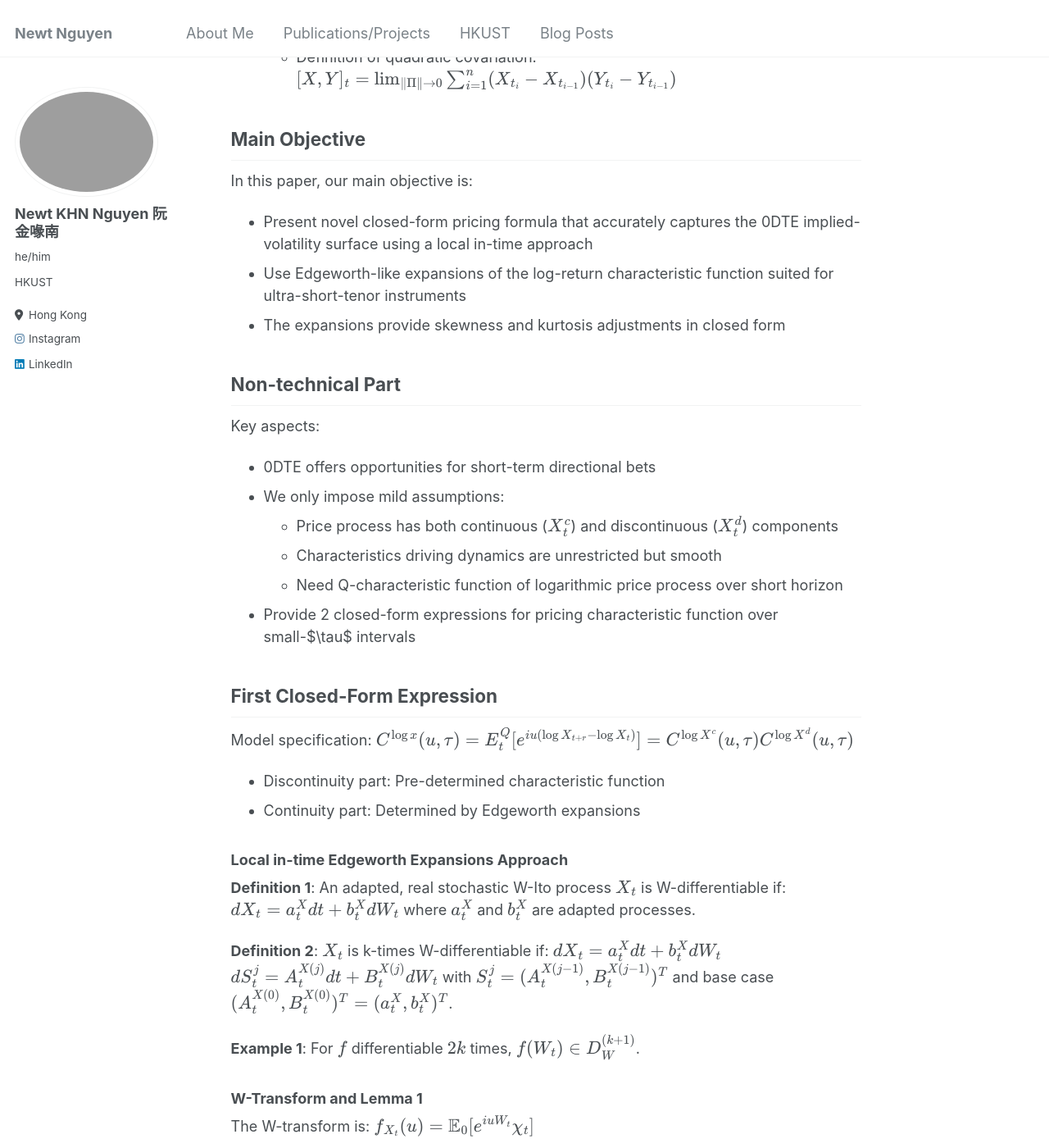
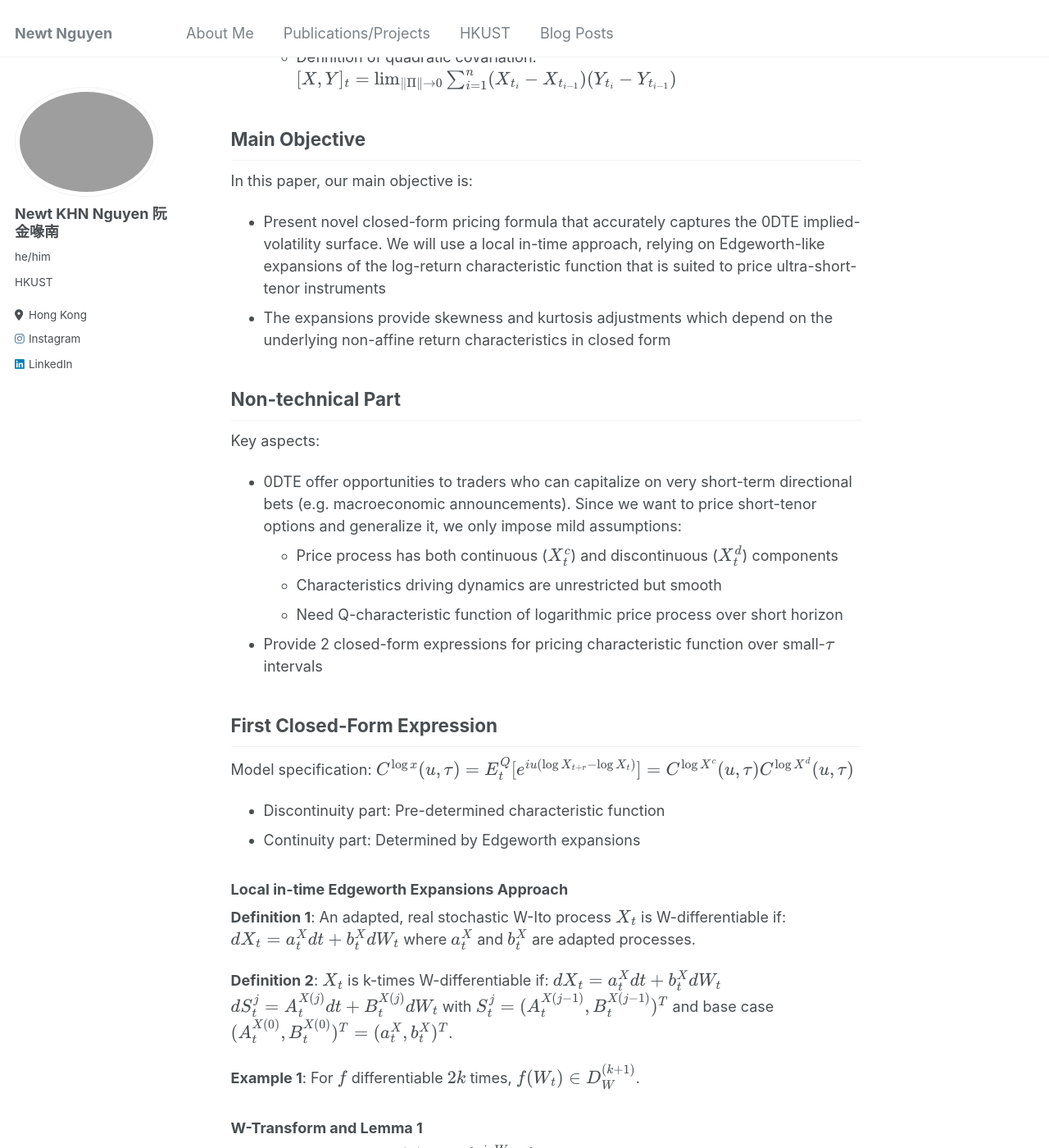
Before and after one commit to newtdes/newtdes.github.io, a Jekyll site: the page built from _posts/2025-04-03-blog-post-2.md, in a window 1280 px wide and 1400 px high, scrolled down 680 px. Shown: the whole window at 82% size. Built offline with Jekyll 4.4.1, drawn with Linux system fonts in a browser that asks for light colours.

Commit message:
Add info

```diff
--- a/_posts/2025-04-03-blog-post-2.md
+++ b/_posts/2025-04-03-blog-post-2.md
@@ -23,19 +23,17 @@ There are some new vocabulary to know:
 ## Main Objective
 
 In this paper, our main objective is:
-- Present novel closed-form pricing formula that accurately captures the 0DTE implied-volatility surface using a local in-time approach
-- Use Edgeworth-like expansions of the log-return characteristic function suited for ultra-short-tenor instruments
-- The expansions provide skewness and kurtosis adjustments in closed form
+- Present novel closed-form pricing formula that accurately captures the 0DTE implied-volatility surface. We will use a local in-time approach, relying on Edgeworth-like expansions of the log-return characteristic function that is suited to price ultra-short-tenor instruments
+- The expansions provide skewness and kurtosis adjustments which depend on the underlying non-affine return characteristics in closed form
 
 ## Non-technical Part
 
 Key aspects:
-- 0DTE offers opportunities for short-term directional bets
-- We only impose mild assumptions:
+- 0DTE offer opportunities to traders who can capitalize on very short-term directional bets (e.g. macroeconomic announcements). Since we want to price short-tenor options and generalize it, we only impose mild assumptions:
   - Price process has both continuous ($$X_t^c$$) and discontinuous ($$X_t^d$$) components
   - Characteristics driving dynamics are unrestricted but smooth
   - Need Q-characteristic function of logarithmic price process over short horizon
-- Provide 2 closed-form expressions for pricing characteristic function over small-$\tau$ intervals
+- Provide 2 closed-form expressions for pricing characteristic function over small-$$\tau$$ intervals
 
 ## First Closed-Form Expression
 
```
